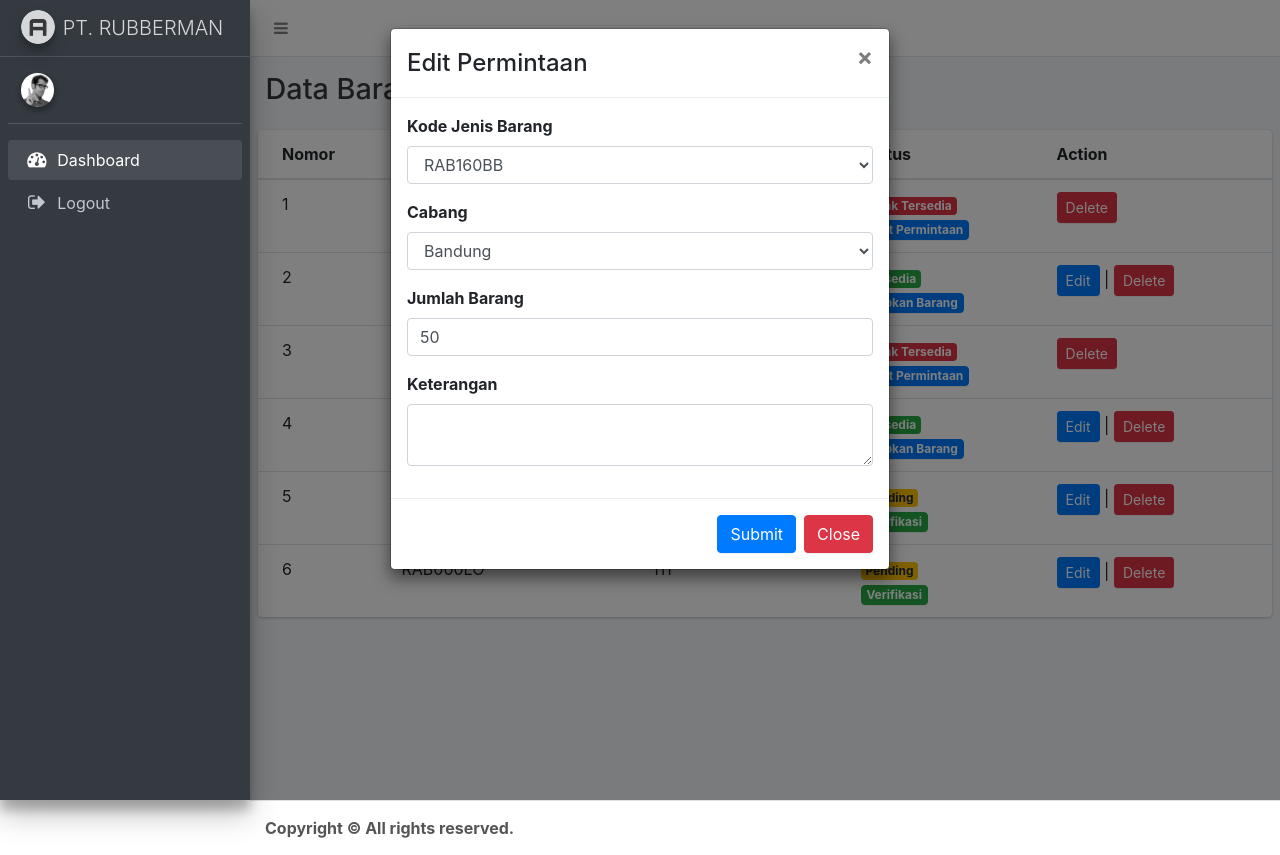
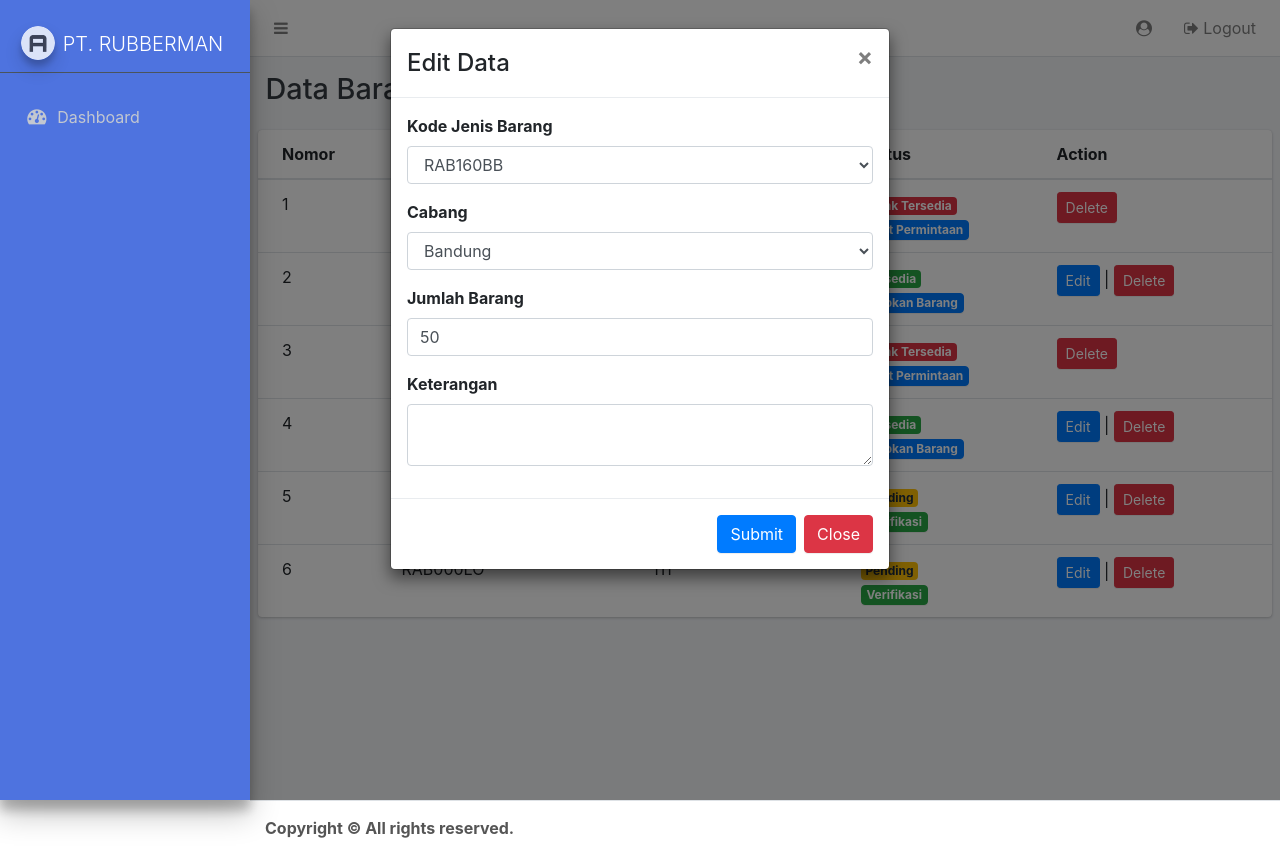
Before and after one commit to nuridincs/inventory-safety-stock, a CodeIgniter app: page /database/index.php/general/listBarangMasuk in a window 1280 px wide, after a click on "Edit". Run offline with CodeIgniter, Linux system fonts and the light colour scheme; data comes from the database, SQL or seed files in the repository.

Commit message:
update sidebar color and fix laporan

```diff
--- a/application/controllers/General.php
+++ b/application/controllers/General.php
@@ -41,7 +41,7 @@ class General extends CI_Controller{
   function laporan()
   {
     $data['content'] = 'content/laporan';
-    $data['barang'] = $this->M_general->getJoinData('kode_jenis_barang', 'app_barang_masuk', 'app_barang_keluar');
+    $data['barang'] = $this->M_general->getLaporan('kode_jenis_barang', 'app_barang_masuk', 'app_barang_keluar');
     $this->load->view('template', $data);
   }
 
--- a/application/models/M_general.php
+++ b/application/models/M_general.php
@@ -24,6 +24,19 @@ class M_general extends CI_Model {
             ->from($table1)
             ->join($table2, $table2.'.'.$uniqid.'='.$table1.'.'.$uniqid)
             ->get();
+
+    return $query->result();
+  }
+
+  public function getLaporan($uniqid, $table1, $table2)
+  {
+    $query = $this->db->select('app_barang_masuk.kode_jenis_barang, app_barang_masuk.jumlah_barang, app_cabang.nama_cabang, app_barang_masuk.tanggal_masuk, app_barang_keluar.tanggal_keluar, app_barang_keluar.jumlah_barang_keluar')
+            ->from($table1)
+            ->join($table2, $table2.'.'.$uniqid.'='.$table1.'.'.$uniqid, 'left')
+            ->join('app_cabang', 'app_cabang.id='.$table1.'.id_cabang')
+            ->get();
+
+    // echo $this->db->last_query();die;
 
     return $query->result();
   }
--- a/application/views/content/barang_masuk/list.php
+++ b/application/views/content/barang_masuk/list.php
@@ -146,7 +146,7 @@
 
           <!-- Modal Header -->
           <div class="modal-header">
-            <h4 class="modal-title">Edit Permintaan</h4>
+            <h4 class="modal-title">Edit Data</h4>
             <button type="button" class="close" data-dismiss="modal">&times;</button>
           </div>
 
--- a/application/views/content/home.php
+++ b/application/views/content/home.php
@@ -1,7 +1,9 @@
 <div class="content-wrapper">
   <div class="content-header">
     <div class="container-fluid">
-      <h1 class="m-0 text-dark">Selamat <strong><?php echo $this->session->userdata('nama'); ?></strong> datang di Aplikasi PT. RUBBERMAN</h1>
+      <h1 class="m-0 text-dark">Selamat datang <strong><?php echo $this->session->userdata('nama'); ?></strong> di Sistem Informasi Persediaan Bahan Finish Good  PT. RUBBERMAN</h1>
+
+      <img src="assets/uploads/images/ban.jpg" class="img-fluid w-100 mt-5" alt="">
     </div>
   </div>
 </div>
--- a/application/views/content/laporan.php
+++ b/application/views/content/laporan.php
@@ -12,7 +12,7 @@
         <div class="row mb-2">
           <div class="col-sm-6">
             <h1 class="m-0 text-dark">Laporan</h1>
-            <button class="btn btn-primary btn-sm mt-3">Cetak Laporan</button>
+            <button class="btn btn-info btn-sm mt-3">Cetak Laporan</button>
           </div>
         </div>
       </div>
@@ -29,7 +29,7 @@
                 <tr>
                   <th>Nomor</th>
                   <th>Kode Jenis Barang</th>
-                  <!-- <th>Stok Barang</th> -->
+                  <th>Nama Cabang</th>
                   <th>Tanggal Masuk</th>
                   <th>Tanggal Keluar</th>
                   <th>Jumlah Barang Keluar</th>
@@ -45,7 +45,7 @@
                 <tr>
                   <td><?= $no ?></td>
                   <td><?= $data->kode_jenis_barang ?></td>
-                  <!-- <td><?//= $data->jumlah_barang ?></td> -->
+                  <td><?= $data->nama_cabang ?></td>
                   <td><?= date('Y-m-d', strtotime($data->tanggal_masuk)); ?></td>
                   <td><?= $data->tanggal_keluar ?></td>
                   <td><?= $data->jumlah_barang_keluar ?></td>
--- a/application/views/template/_nav.php
+++ b/application/views/template/_nav.php
@@ -6,4 +6,12 @@
 			<a class="nav-link" data-widget="pushmenu" href="#"><i class="fa fa-bars"></i></a>
 		</li>
 	</ul>
+	<ul class="navbar-nav ml-auto">
+		<li class="nav-item">
+			<a class="nav-link" href="#"><i class="fa fa-user-circle"></i> <?php echo $this->session->userdata('nama'); ?></a>
+		</li>
+		<li class="nav-item">
+			<a class="nav-link" href="<?php echo base_url('/Auth/logout') ?>"><i class="fa fa-sign-out"></i> Logout</a>
+		</li>
+	</ul>
 </nav>
--- a/application/views/template/_sidebar.php
+++ b/application/views/template/_sidebar.php
@@ -1,7 +1,7 @@
 <!-- Main Sidebar Container -->
-<aside class="main-sidebar sidebar-dark-primary elevation-4">
+<aside class="main-sidebar sidebar-dark-primary elevation-4 bg-sidebar">
 	<!-- Brand Logo -->
-	<a href="index3.html" class="brand-link">
+	<a href="/general" class="brand-link my-3 text-primary">
 		<img src="<?php echo base_url()?>assets/vendor/AdminLTE-3.0.0-alpha/dist/img/AdminLTELogo.png" alt="AdminLTE Logo" class="brand-image img-circle elevation-3"
 				 style="opacity: .8">
 		<span class="brand-text font-weight-light">PT. RUBBERMAN</span>
@@ -10,19 +10,19 @@
 	<!-- Sidebar -->
 	<div class="sidebar">
 		<!-- Sidebar user panel (optional) -->
-		<div class="user-panel mt-3 pb-3 mb-3 d-flex">
+		<!-- <div class="user-panel mt-3 pb-3 mb-3 d-flex">
 			<div class="image">
-				<img src="<?php echo base_url()?>assets/vendor/AdminLTE-3.0.0-alpha/dist/img/user2-160x160.jpg" class="img-circle elevation-2" alt="User Image">
+				<img src="<?php //echo base_url()?>assets/vendor/AdminLTE-3.0.0-alpha/dist/img/user2-160x160.jpg" class="img-circle elevation-2" alt="User Image">
 			</div>
 			<div class="info">
-				<a href="#" class="d-block"><?php echo $this->session->userdata('nama'); ?></a>
+				<a href="#" class="d-block"><?php //echo $this->session->userdata('nama'); ?></a>
 			</div>
-		</div>
+		</div> -->
 
 		<!-- Sidebar Menu -->
 		<nav class="mt-2">
 			<ul class="nav nav-pills nav-sidebar flex-column" data-widget="treeview" role="menu" data-accordion="false">
-					<li class="nav-item has-treeview menu-open">
+					<li class="nav-item">
 						<a href="<?php echo base_url('/general') ?>" class="nav-link">
 							<i class="nav-icon fa fa-dashboard"></i>
 							<p>
@@ -86,17 +86,46 @@
 							</a>
 						</li>
 				<?php } ?>
-				<li class="nav-item">
-					<a href="<?php echo base_url('/Auth/logout') ?>" class="nav-link">
+				<!-- <li class="nav-item">
+					<a href="<?php //echo base_url('/Auth/logout') ?>" class="nav-link">
 						<i class="nav-icon fa fa-sign-out"></i>
 						<p>
 							Logout
 						</p>
 					</a>
-				</li>
+				</li> -->
 			</ul>
 		</nav>
 		<!-- /.sidebar-menu -->
 	</div>
 	<!-- /.sidebar -->
 </aside>
+
+<style lang="scss">
+	.bg-sidebar {
+		background: #4e73df;
+	}
+
+	.text-primary {
+		color: #fff !important;
+
+	}
+
+	.is-active {
+		color: #fff !important;
+		background-color: #6081e2;
+	}
+</style>
+
+<script>
+var status = localStorage.getItem("status");
+var elHref = localStorage.getItem("elementsHref")
+$("a[href$='"+elHref+"']").addClass(status);
+
+$(".nav-link").on("click", function(){
+	localStorage.setItem("status", "is-active");
+	localStorage.setItem("elementsHref", $(this).attr("href"))
+	$(".nav-link").removeClass(localStorage.getItem("status"));
+	$(this).addClass(localStorage.getItem("status"));
+});
+</script>
```
Also changed, not shown: assets/uploads/images/avatar.png, assets/uploads/images/ban.jpeg (added), assets/uploads/images/ban.jpg (added).
